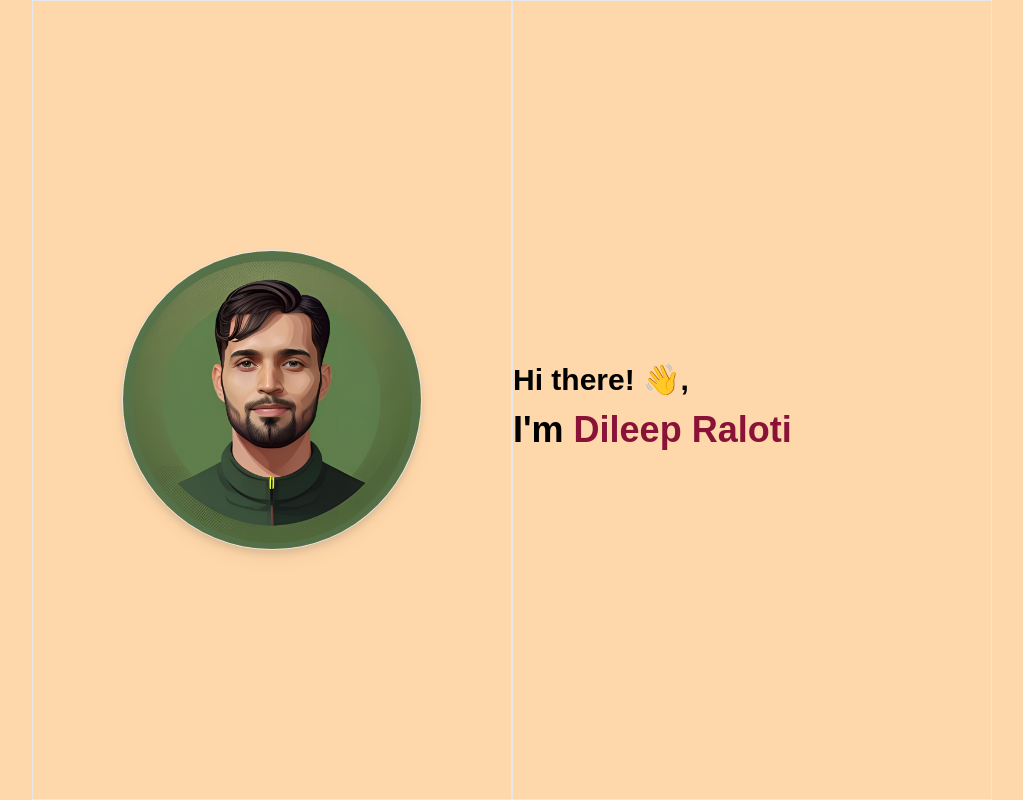
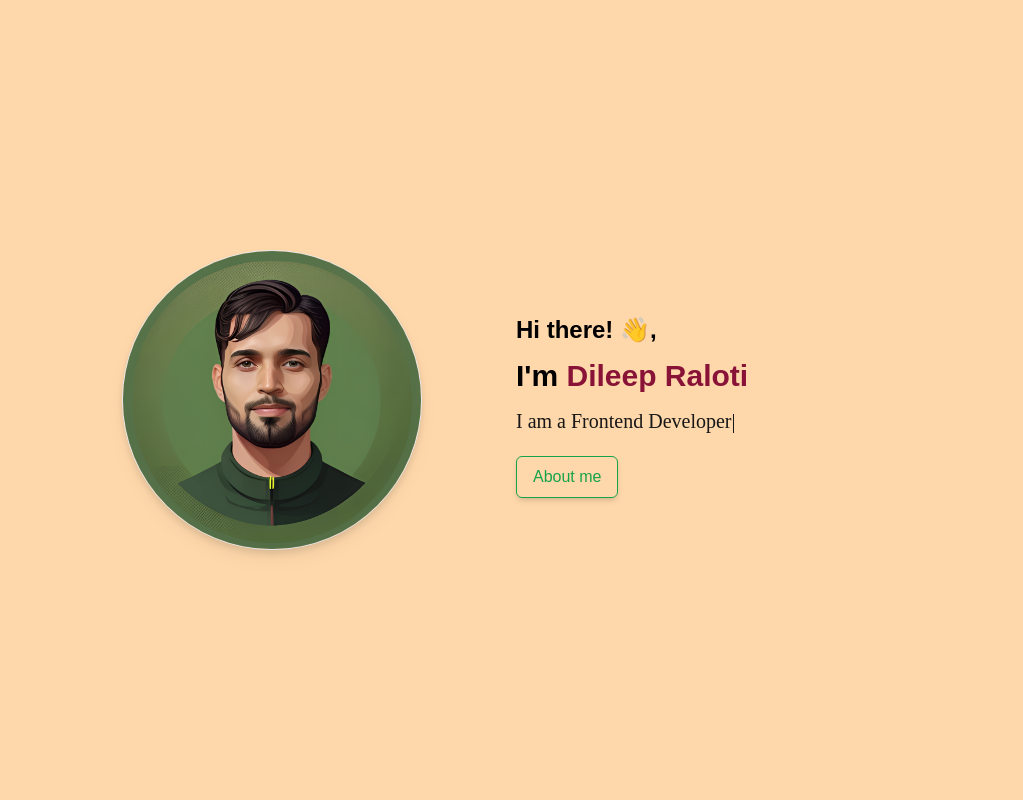
Before and after one commit to ddr-dileep/my-portfolio, a Next.js app: page / in a window 1280 px wide. Shown: the whole page, without its empty margins (128-1151 px from the left). Built offline with nearby package versions, Linux system fonts and the light colour scheme.

Commit message:
feat : type writting text animation

```diff
--- a/package.json
+++ b/package.json
@@ -12,6 +12,7 @@
     "next": "15.0.1",
     "react": "19.0.0-rc-69d4b800-20241021",
     "react-dom": "19.0.0-rc-69d4b800-20241021",
+    "react-type-animation": "^3.2.0",
     "sass": "^1.80.4"
   },
   "devDependencies": {
--- a/src/app/page.tsx
+++ b/src/app/page.tsx
@@ -1,12 +1,16 @@
+"use client";
+import TypeTextAnimation from "@/components/type-animation/TypeLetters";
 import Image from "next/image";
 
 export default function Home() {
   return (
     <div className="w-100 min-h-screen bg-orange-200">
       <div className="w-3/4 mx-auto flex justify-between">
-        <div className="border w-1/2 h-screen flex justify-center items-center">
+        <div className="p-1 w-1/2 h-screen flex justify-center items-center">
           <div>
             <Image
+              loading="lazy"
+              priority={false}
               src="/image/my-image.png"
               alt="logo image"
               width={300}
@@ -15,17 +19,30 @@ export default function Home() {
             />
           </div>
         </div>
-        <div className="border w-1/2 h-screen flex items-center">
+        <div className="p-1 w-1/2 h-screen flex items-center">
           <div>
-            <h3 className="text-3xl py-3 font-bold text-black">
+            <h3 className="text-3xl sm:text-2xl py-3 font-bold text-black">
               Hi there! 👋,
             </h3>
-            <h1 className="text-4xl font-bold text-black">
+            <h1 className="text-4xl sm:text-3xl font-bold text-black">
               I'm{" "}
               <span className="text-rose-900 font-extrabold">
                 Dileep Raloti
               </span>
             </h1>
+            <div className="mt-3">
+              <TypeTextAnimation />
+            </div>
+            <div className="mt-5">
+              <button
+                onClick={() => {
+                  console.log("About me");
+                }}
+                className="border px-4 py-2 rounded-md shadow-md text-green-600 border-green-600"
+              >
+                About me
+              </button>
+            </div>
           </div>
         </div>
       </div>
--- /dev/null
+++ b/src/components/type-animation/TypeLetters.tsx
@@ -0,0 +1,31 @@
+"use client";
+import { TypeAnimation } from "react-type-animation";
+
+const TypeTextAnimation = () => {
+  return (
+    <TypeAnimation
+      sequence={[
+        "I am a Full Stack Developer",
+        1000,
+        "I am a Frontend Developer",
+        2000,
+        "I am a Backend Developer",
+        2000,
+        "I am a web developer",
+        1000,
+        "I am a React Developer",
+        2000,
+        "I am a NodeJS Developer",
+        () => {
+          console.log("Sequence completed");
+        },
+      ]}
+      wrapper="span"
+      cursor={true}
+      repeat={Infinity}
+      style={{ fontSize: "20px", fontFamily:"cursive", display: "inline-block" }}
+    />
+  );
+};
+
+export default TypeTextAnimation;
```
Also changed, not shown: 1 other file (tests, documents, lock files or other folders).
